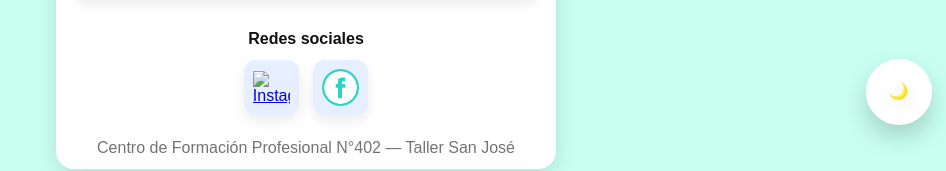
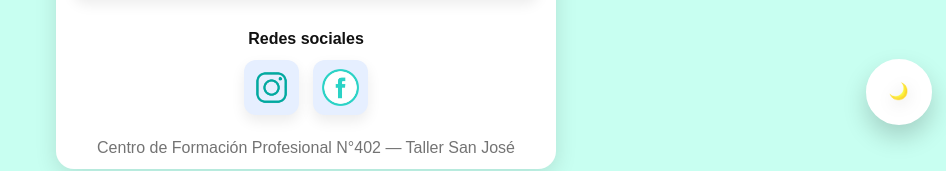
Before and after one commit to lMindl/centro-402, a plain HTML site: page index.html in a window 1280 px wide. Shown: the part 661-832 px from the top of the page, without its empty margins (334-1280 px from the left). Drawn offline with Linux system fonts and the light colour scheme.

Commit message:
Update index.html

```diff
--- a/index.html
+++ b/index.html
@@ -260,7 +260,7 @@ body{
     <div class="redes">Redes sociales</div>
     <div class="socials" role="navigation" aria-label="Redes">
       <a class="social-card" href="https://www.instagram.com/cfpn402fv" target="_blank" rel="noopener">
-        <img src="instagra.webp" loading="lazy" alt="Instagram">
+        <img src="instagram.webp" loading="lazy" alt="Instagram">
       </a>
       <a class="social-card" href="https://www.facebook.com/profile.php?id=100064701714097" target="_blank" rel="noopener">
         <img src="facebook.webp" loading="lazy" alt="Facebook">
```
